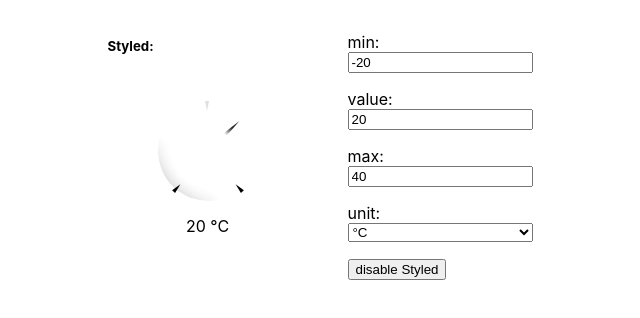
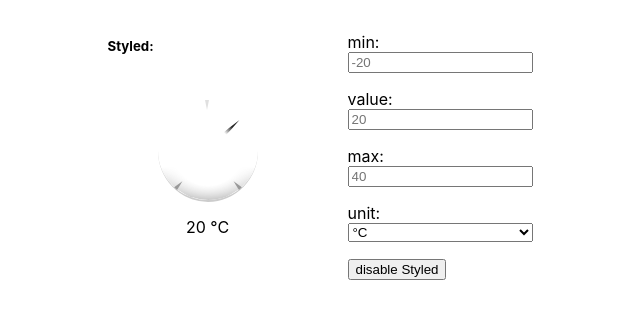
Before and after one commit to el-j/temperaturNob, a React (Create React App) app: page / in a window 1280 px wide. Both pictures are taken after a click on the button "enable Styled". Shown: the top 318 px of the page, without its empty margins (316-956 px from the left). Built offline with nearby package versions, Linux system fonts and the light colour scheme.

Commit message:
more nice interface done

```diff
--- a/src/Components/Interface.tsx
+++ b/src/Components/Interface.tsx
@@ -14,7 +14,7 @@ export const Interface = ({
   }) => {
   if (!select) return <div style={{ display: "grid", padding: 8 }}>
     {name}:
-    <input type='number' aria-label={name} onChange={e => setValue(Number(e.target.value))} value={value} />
+    <input type='number' aria-label={name} onChange={e => setValue(Number(e.target.value))} placeholder={value.toString()} />
   </div>;
 
   return <div style={{ display: "grid", padding: 8}}>
@@ -23,7 +23,7 @@ export const Interface = ({
       console.log("hello", e.target.value)
       setValue(e.target.value)
     }}>
-      {["°C", "F", "K", "RPM"].map(u => <option value={u}>{u}</option>)}
+      {["°C", "F", "K", "RPM","Bar","Psi","Pascal"].map(u => <option value={u}>{u}</option>)}
     </select>
   </div>
 
--- a/src/Components/TempNob/TempNobStyled.tsx
+++ b/src/Components/TempNob/TempNobStyled.tsx
@@ -9,10 +9,10 @@ interface ITempNob {
 
 
 
-const TempNobStyled = ({ min, max, value,unit }: ITempNob) => {
+const TempNobStyled = ({ min, max, value, unit }: ITempNob) => {
     const showValue = scaleValue(value, min, max, -141, 141)
     const nobColor = "black"
-    const red  = `rgba(255,100,100,${scaleValue(showValue, -141, 141, 0, 1)})`
+    const red = `rgba(255,100,100,${scaleValue(showValue, -141, 141, 0, 1)})`
     const blue = `rgba(0,0,200,${scaleValue(showValue, 141, -141, 0, 1)})`
     const grey = `rgba(100,100,100,${scaleValue(showValue, -141, 141, 0.6, 1)})`
     const bgColor = showValue > 50 ? red : showValue < -50 ? blue : grey
@@ -29,11 +29,12 @@ const TempNobStyled = ({ min, max, value,unit }: ITempNob) => {
             width: 100,
             borderRadius: "100%",
             position: "relative",
-            transition: "all 1s ease 0s"
+            transition: "all 1s ease 0s",
+            borderBottom: "2px solid #cccccc"
         }}
         >
-              <div style={{
-                background: `linear-gradient(${showValue}deg,${bgColor},transparent,transparent,transparent)`,
+            <div style={{
+                background: `linear-gradient(to top,${bgColor},transparent,transparent,transparent)`,
                 zIndex: 0,
                 height: 100,
                 width: 100,
@@ -79,25 +80,25 @@ const TempNobStyled = ({ min, max, value,unit }: ITempNob) => {
                     width: 0,
                     height: 0,
                     position: "absolute",
-                    bottom: 8,
+                    bottom: 10,
                     transform: "rotate(43deg)",
                     borderStyle: "solid",
                     borderWidth: "0 2.5px 10px 2.5px",
-                    borderColor: `transparent transparent ${nobColor} transparent`,
-                    left: "17px"
+                    borderColor: `transparent transparent #999 transparent`,
+                    left: 19
                 }}></div>
                 <div style={{
                     width: 0,
                     height: 0,
                     position: "absolute",
-                    bottom: 8,
+                    bottom: 10,
                     transform: "rotate(-43deg)",
                     borderStyle: "solid",
                     borderWidth: "0 2.5px 10px 2.5px",
-                    borderColor: `transparent transparent ${nobColor} transparent`,
-                    right: "17px"
+                    borderColor: `transparent transparent #999 transparent`,
+                    right: 19
                 }}></div>
-                  <div style={{
+                <div style={{
                     width: 0,
                     height: 0,
                     position: "absolute",
@@ -115,7 +116,7 @@ const TempNobStyled = ({ min, max, value,unit }: ITempNob) => {
             display: "flex",
             alignItems: "center",
             justifyContent: "center"
-        }}>{value} {unit?unit:"°C"}
+        }}>{value} {unit ? unit : "°C"}
         </div>
     </div>
 }
```
